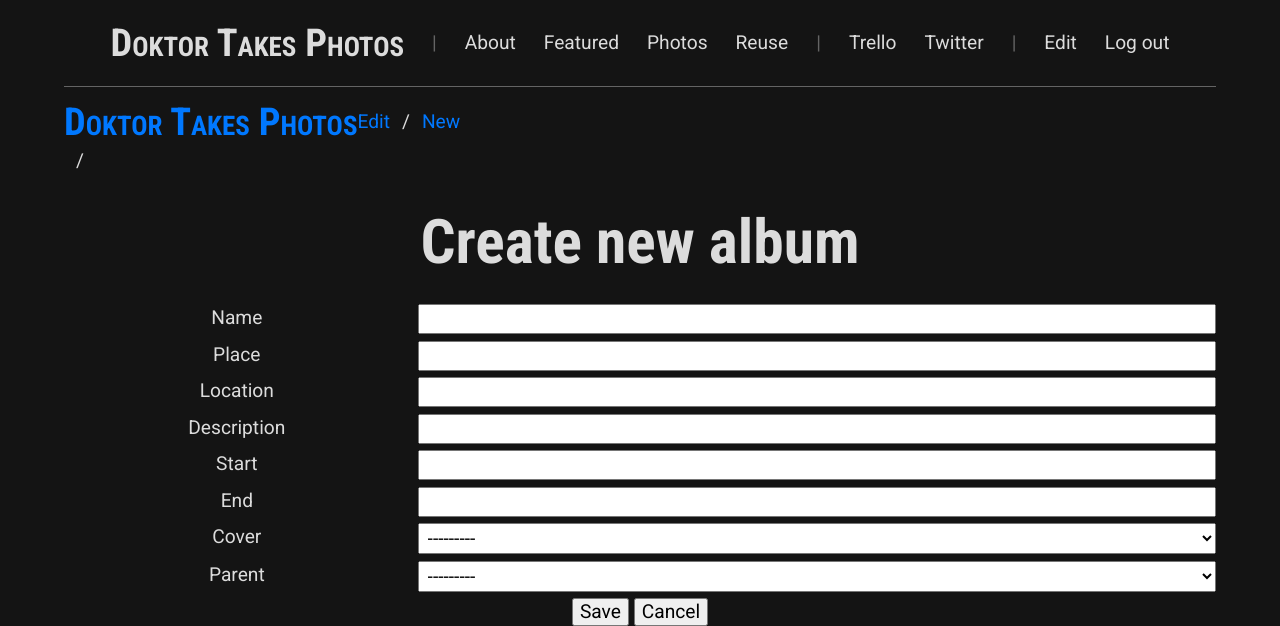
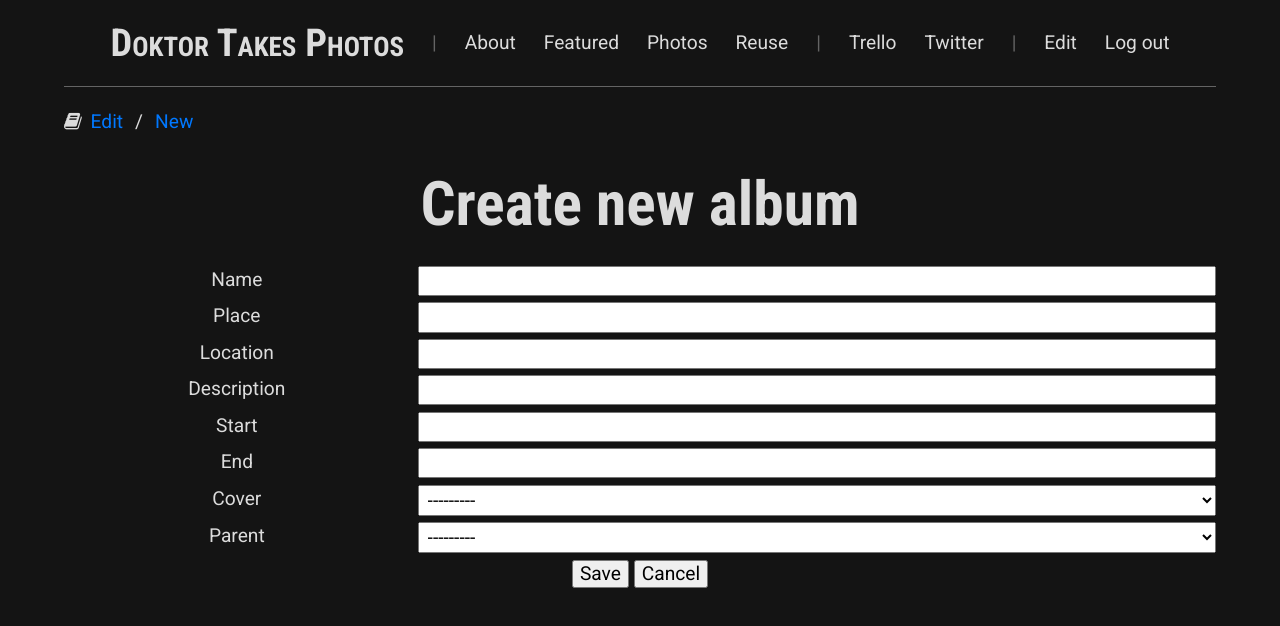
Before and after one commit to Doktor/gallery.doktortakes.photos, a Django app: page /new/ in a window 1280 px wide. Shown: the top 626 px of the page. Run offline with Django 3.2, Linux system fonts and the light colour scheme; the visitor is signed in with stand-in values (Sample User, id 1); data that the repository does not hold is empty; style sheets or scripts are compiled from the project's sources; parts of the project's set-up code (start-up, migrations or seed data) failed here and were passed over; some libraries are stand-ins or nearby versions.

Commit message:
Update breadcrumbs on 'new album' and 'edt album' pages

```diff
--- a/templates/edit_album.html
+++ b/templates/edit_album.html
@@ -19,7 +19,7 @@
   <header>
     <nav>
       <ul class="breadcrumbs">
-        <li class="bc-icon" title="Breadcrumbs"><i class="fa fa-book"></i> Photos</li>
+        <li class="bc-icon" title="Breadcrumbs"><i class="fa fa-book"></i> <a href="{% url 'edit' %}">Edit</a></li>
         {% for item in parents %}
         <li><a href="{{ item.get_edit_url }}">{{ item.name }}</a></li>
         {% endfor %}
--- a/templates/new_album.html
+++ b/templates/new_album.html
@@ -24,6 +24,7 @@
       text-decoration: none;
     }
   </style>
+  <link rel="stylesheet" href="https://maxcdn.bootstrapcdn.com/font-awesome/4.7.0/css/font-awesome.min.css">
 {% endblock %}
 
 {% block classes %}small{% endblock %}
@@ -32,9 +33,8 @@
   <header>
     <nav>
       <ul class="breadcrumbs">
-        <li><h1 class="logo"><a href="{% url 'index' %}">Doktor Takes Photos</a></h1></li>
-        <li><a href="{% url 'edit' %}">Edit</a></li>
-        <li><a href="{% url 'edit' %}">New</a></li>
+        <li class="bc-icon" title="Breadcrumbs"><i class="fa fa-book"></i> <a href="{% url 'edit' %}">Edit</a></li>
+        <li><a href="{% url 'new_album' %}">New</a></li>
       </ul>
     </nav>
 
```
